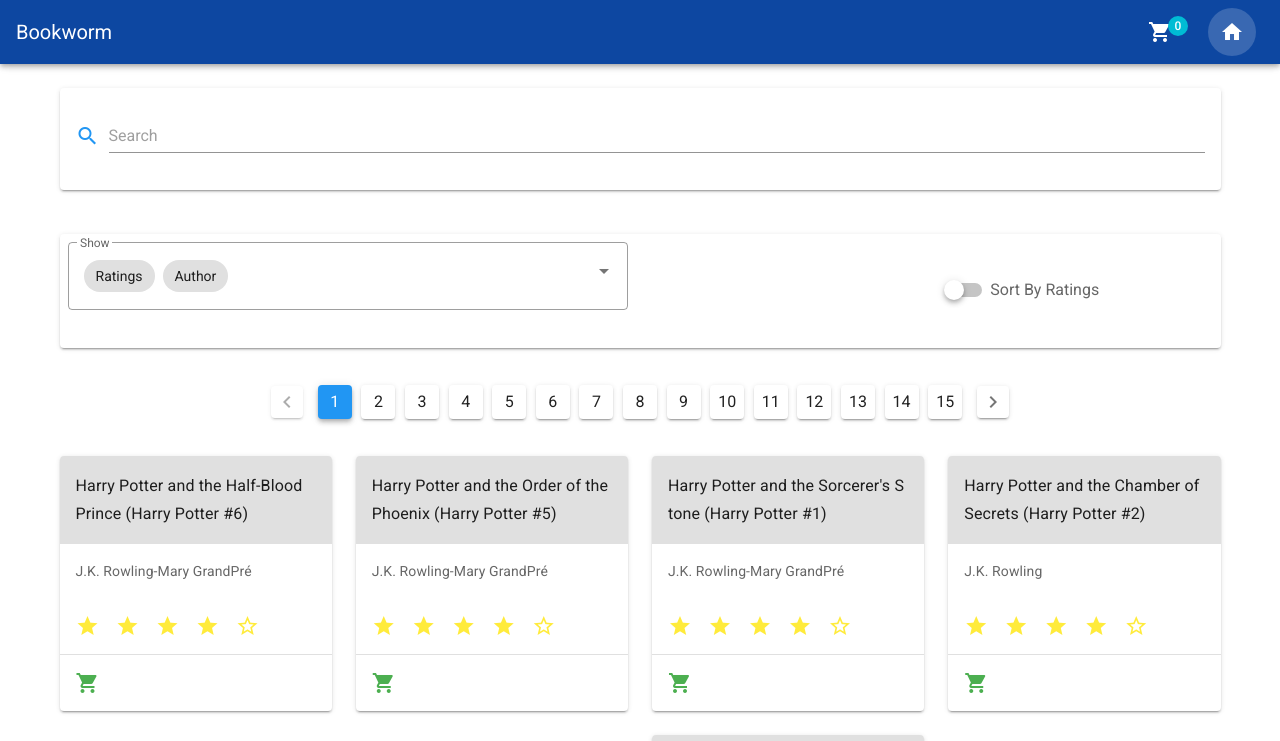
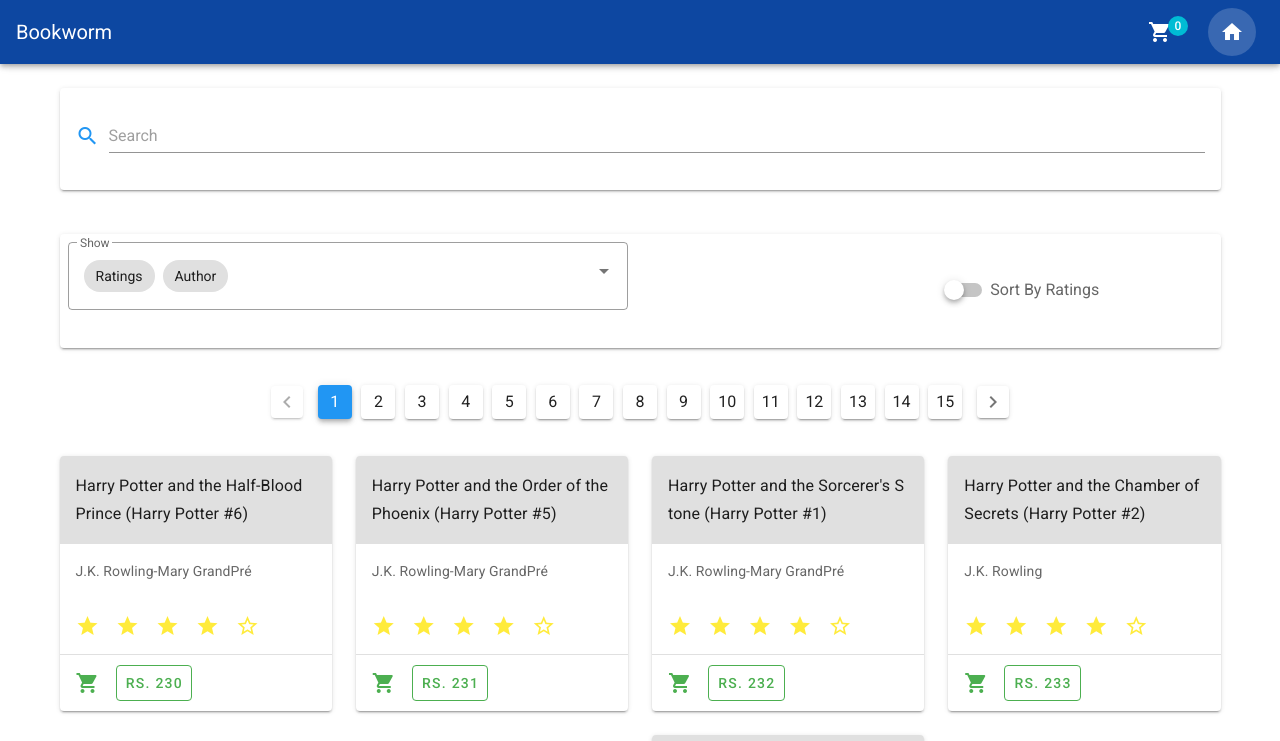
Before and after one commit to apoorvagarwal41/ecs-hackathon, a Vue app: page / in a window 1280 px wide. Shown: the top 741 px of the page. Built offline with nearby package versions, Linux system fonts and the light colour scheme; a small style sheet from the web is missing.

Commit message:
Minor FIx

```diff
--- a/src/components/bookTile.vue
+++ b/src/components/bookTile.vue
@@ -23,6 +23,7 @@
       <v-btn color="green" @click="addToCart(book)" fab small text>
         <v-icon>shopping_cart</v-icon>
       </v-btn>
+      <v-btn color="success" outlined>Rs. {{ book.price }}</v-btn>
       <v-spacer></v-spacer>
       <!-- <v-btn color="success" @click="buy(book)">Buy</v-btn> -->
     </v-card-actions>
--- a/src/components/payment.vue
+++ b/src/components/payment.vue
@@ -38,7 +38,7 @@
         <v-window-item :value="3">
           <v-card-text justify-center>
             <p class="title center">Amount</p>
-            <div class="text-xs-center">Rs. {{ amount }}</div>
+            <div class="text-xs-center">Rs. {{ totalAmount }}</div>
             <v-btn block color="success" @click="payNow" :loading="loading">Pay Now</v-btn>
           </v-card-text>
         </v-window-item>
```
